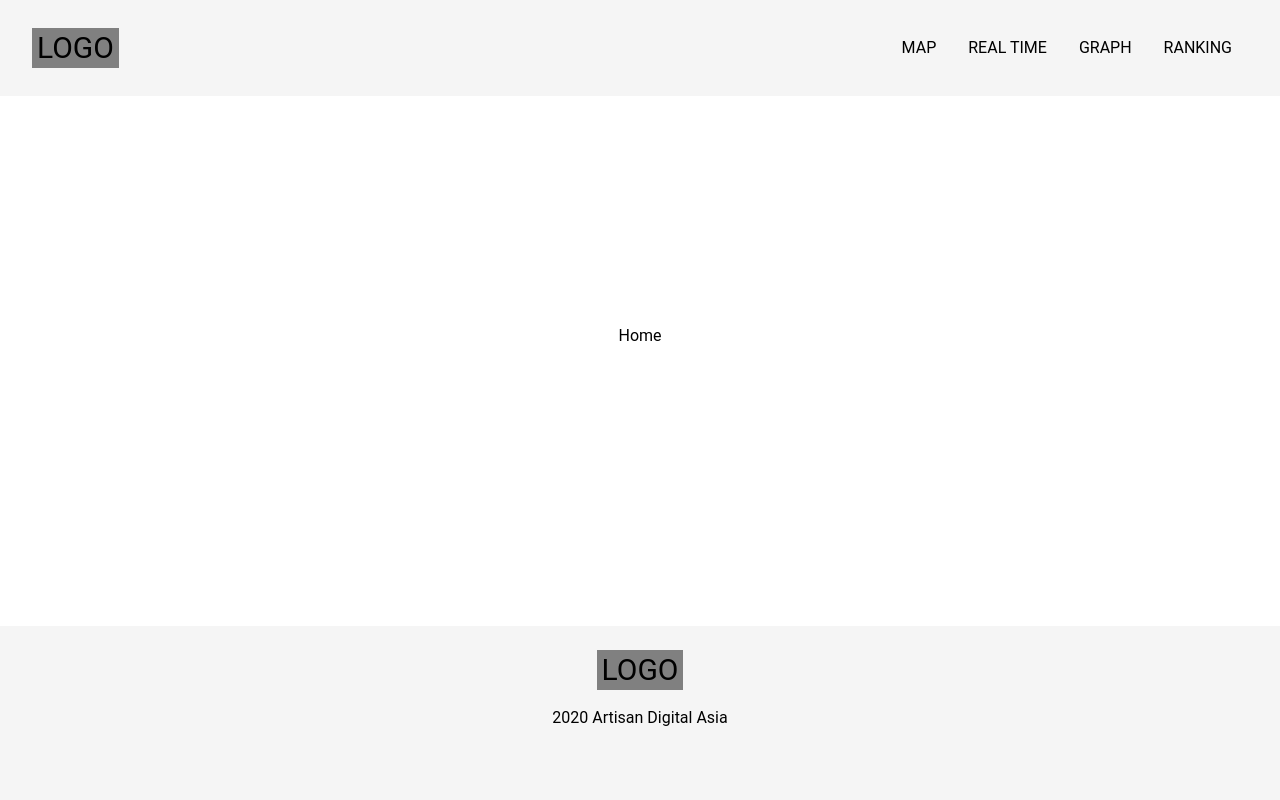
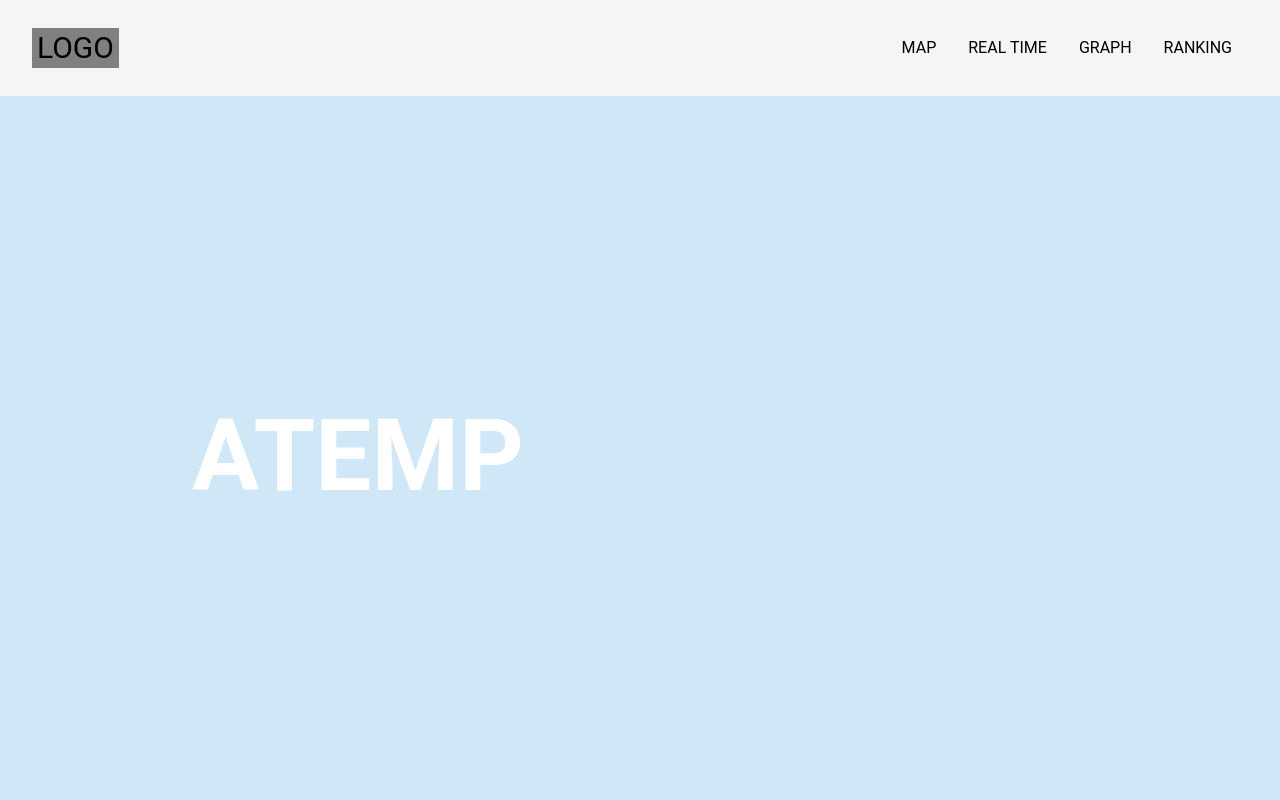
Before and after one commit to sahatsawat1/a-temp, a React (Create React App) app: page / in a window 1280 px wide. Shown: the top 800 px of the page. Built offline with nearby package versions, Linux system fonts and the light colour scheme.

Commit message:
Edit Home.js

```diff
--- a/src/pages/Home.js
+++ b/src/pages/Home.js
@@ -1,20 +1,31 @@
 import React from 'react'
 import styled from 'styled-components'
-import Footer from '../components/Footer'
+import List from '../components/List'
+import Graph from '../components/Graph'
+import Ranking from '../components/Ranking'
 
-const Box = styled.div`
+const Title = styled.div`
     display: flex;
-    justify-content: center;
     align-items: center;
-    height: 60vh;
+    height: 90vh;
+    background-color: #CFE7F7;
+    color: #fff;
+    h1{
+        font-size: 100px;
+        font-weight: bold;
+        margin-left: 15%;
+    }
 `
 
 const Home = () => {
     return (
         <>
-        <Box>
-            <h1>Home</h1>
-        </Box>
+            <Title>
+                <h1>ATEMP</h1>
+            </Title>
+            <List />
+            <Graph />
+            <Ranking />
         </>
     )
 }
```
